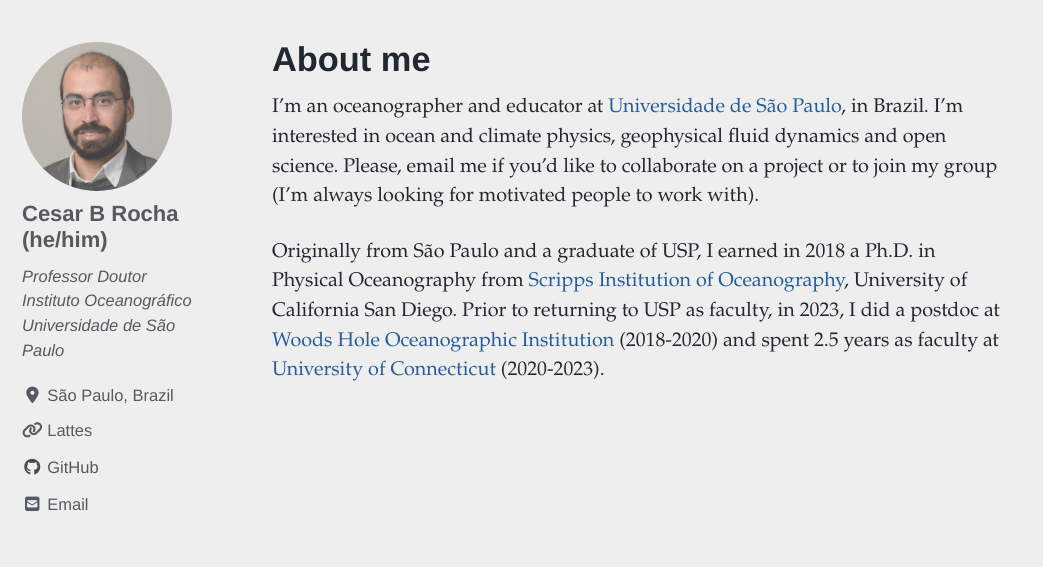
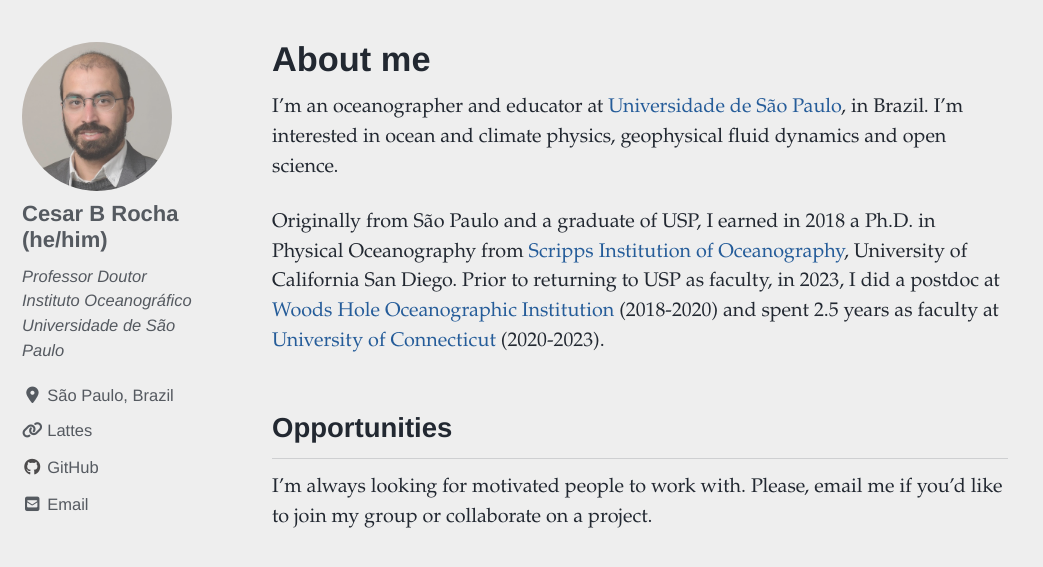
Before and after one commit to cesar-rocha/cesar-rocha.github.io, a Jekyll site: the page built from index.md, in a window 1280 px wide and 900 px high, scrolled down 921 px, cut to the strip 162-729 px from the top of the window. Shown: the whole strip, without its empty margins (0-1043 px from the left). Built offline with Jekyll 4.4.1, drawn with Linux system fonts in a browser that asks for light colours; cached includes are drawn as plain includes; nearby versions of some CDN libraries.

Commit message:
update about me

```diff
--- a/index.md
+++ b/index.md
@@ -6,6 +6,10 @@ header:
   image: /assets/images/vorticity.png
 ---
 
-I'm an oceanographer and educator at [Universidade  de São Paulo](https://www5.usp.br), in Brazil.  I'm interested in ocean and climate physics, geophysical fluid dynamics and open science. Please, email me if you'd like to collaborate on a project or to join my group (I'm always looking for motivated people to work with).
+I'm an oceanographer and educator at [Universidade  de São Paulo](https://www5.usp.br), in Brazil.  I'm interested in ocean and climate physics, geophysical fluid dynamics and open science.
 
 Originally from São Paulo and a graduate of USP, I earned in 2018 a Ph.D. in Physical Oceanography from [Scripps Institution of Oceanography](https://scripps.ucsd.edu), University of California San Diego. Prior to returning to USP as faculty, in 2023, I did a postdoc at [Woods Hole Oceanographic Institution](https://www.whoi.edu) (2018-2020) and spent 2.5 years as faculty at [University of Connecticut](https://www.uconn.edu) (2020-2023).
+
+## Opportunities
+
+I'm always looking for motivated people to work with. Please, email me if you'd like to join my group or collaborate on a project.
```
